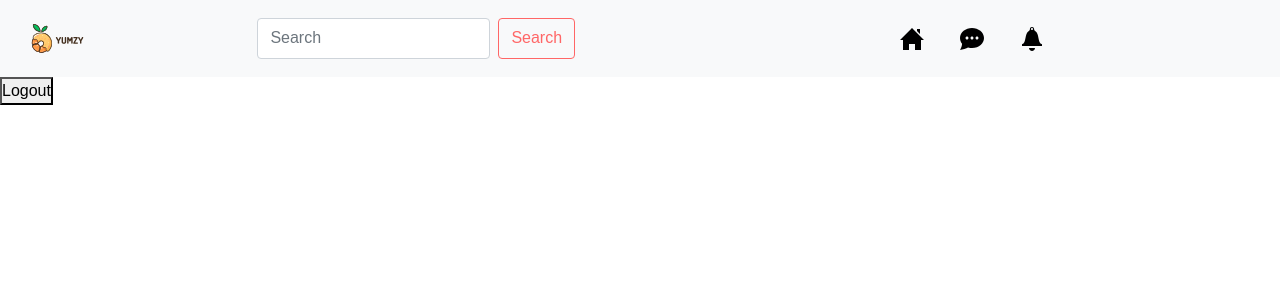
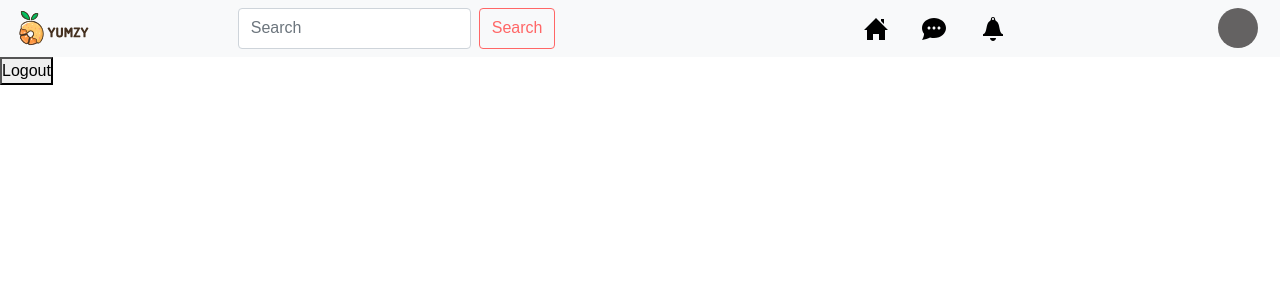
Before and after one commit to Phoenix-Cooperation/yumzy-frontend, a React (Create React App) app: page / in a window 1280 px wide. Shown: the top 300 px of the page. Built offline with nearby package versions, Linux system fonts and the light colour scheme; some icons are missing.

Commit message:
updated the logo of the navbar

```diff
--- a/src/assets/stylesheets/layout/_navbar.scss
+++ b/src/assets/stylesheets/layout/_navbar.scss
@@ -1,7 +1,15 @@
 .navbar{
     &__logo {
-        height: toRem(45);
-        width: toRem(60);
+        height: toRem(40);
+        width: toRem(80);
+    }
+
+    &__avatar {
+        height: toRem(40);
+        width: toRem(40);
+        border-radius: toRem(30);
+        background-color: #646262;
+        margin-right: toRem(10);
     }
 
     &__search {
--- a/src/components/NavBar.js
+++ b/src/components/NavBar.js
@@ -1,22 +1,22 @@
 
 import React from "react";
 import { Navbar, Container, Nav, Form, FormControl, Button } from "react-bootstrap";
+import { Link } from "react-router-dom";
 
 import { ReactComponent as Home } from "../assets/images/icons/home.svg"
 import { ReactComponent as Notifications } from "../assets/images/icons/bell.svg"
 import { ReactComponent as Chat } from "../assets/images/icons/chat.svg"
 import { ReactComponent as Explore } from "../assets/images/icons/explore.svg"
-import { ReactComponent as Logo } from "../assets/images/Logo.svg"
+import { ReactComponent as Logo } from "../assets/images/navbar-logo.svg"
 
 const NavBar = () => {
   return (
     <Navbar bg="light" expand="lg">
       <Container fluid>
         <div href="#">
-          <Nav.Link>
+          <Link to="/home">
             <Logo className="navbar__logo" />
-
-          </Nav.Link>
+          </Link>
         </div>
         <Navbar.Toggle />
         <Navbar.Collapse id="navbarScroll">
```
Also changed, not shown: src/assets/images/Logo.svg, src/assets/images/navbar-logo.svg (added).
